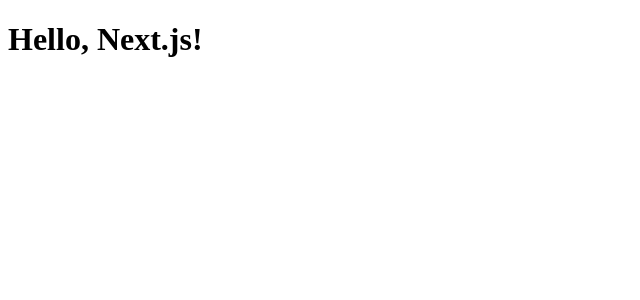
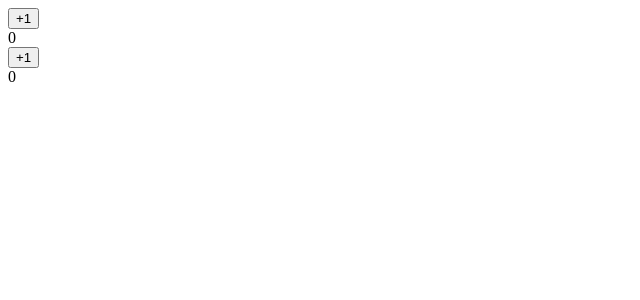
Before and after one commit to rlm2002/nextJS305, a Next.js app: page / in a window 1280 px wide. Shown: the top 300 px of the page, without its empty margins (0-640 px from the left). Built offline with nearby package versions, Linux system fonts and the light colour scheme.

Commit message:
add countbuttons?

```diff
--- /dev/null
+++ b/app/CountButton.jsx
@@ -0,0 +1,24 @@
+import {useState, useEffect} from "react"
+
+export default function CountButton(props) {
+
+    let [count, setCount] = useState(0)
+
+    function handleClick() {
+        setCount(count + props.incr)
+    }
+    function rollOverCount() {
+        if (count > 10) {
+            setCount(0)
+        }
+    }
+
+    useEffect(rollOverCount, [count])
+    return (
+        <div>
+            <button onClick={handleClick}>+1</button>
+            <div>{count}</div>
+        </div>
+    )
+
+  }
--- a/app/page.jsx
+++ b/app/page.jsx
@@ -1,3 +1,8 @@
+import CountButton from "./CountButton"
+
 export default function Page() {
-    return <h1>Hello, Next.js!</h1>
+    return <div>
+        <CountButton incr={1}/>
+        <CountButton incr={5}/>
+    </div>
   }
--- a/package.json
+++ b/package.json
@@ -1,8 +1,8 @@
 {
   "scripts": {
-    "dev": "next dev",
+    "dev": "next dev -p 3083",
     "build": "next build",
-    "start": "next start",
+    "start": "next start -p 3083",
     "lint": "next lint"
   },
 
```
